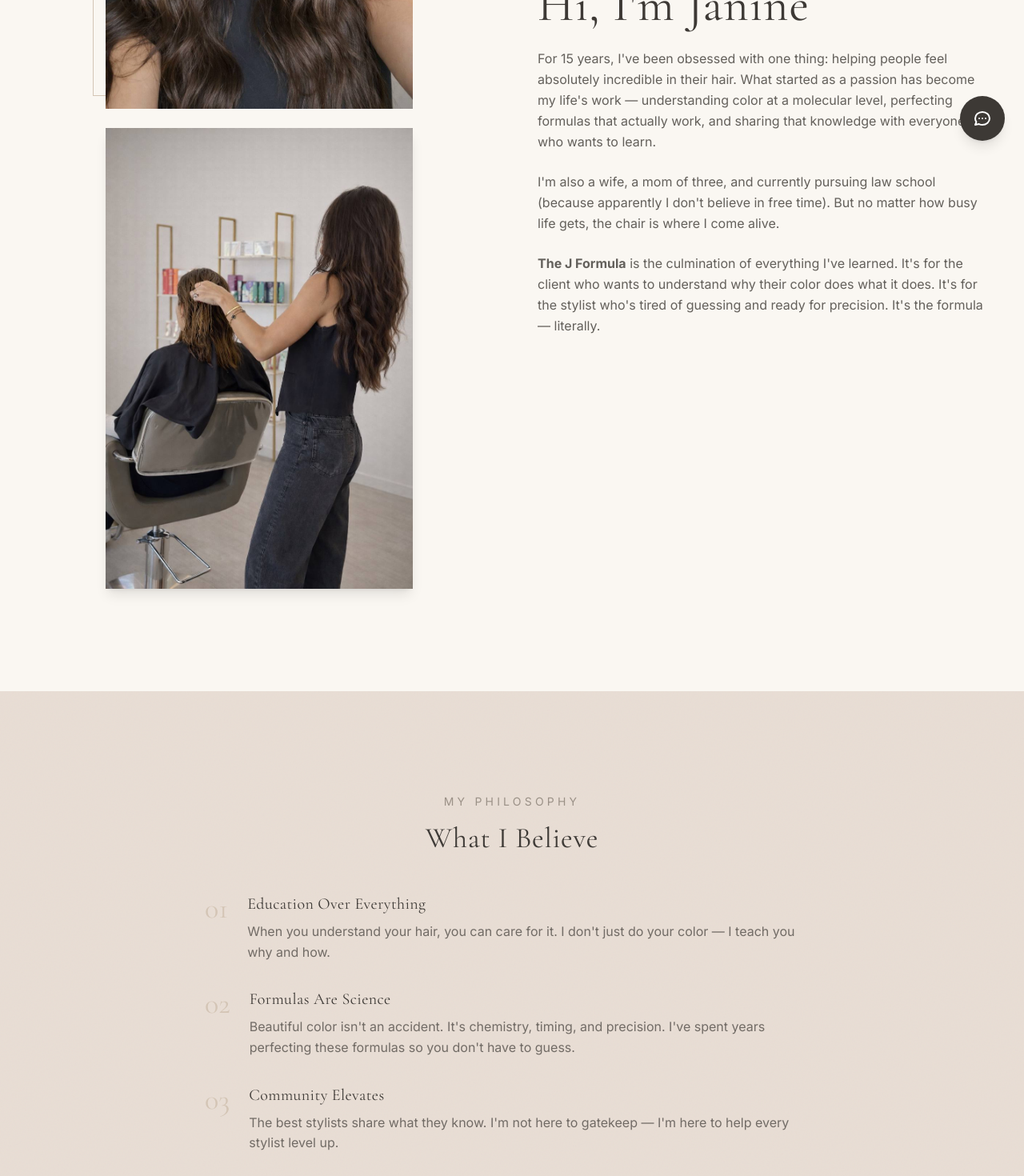
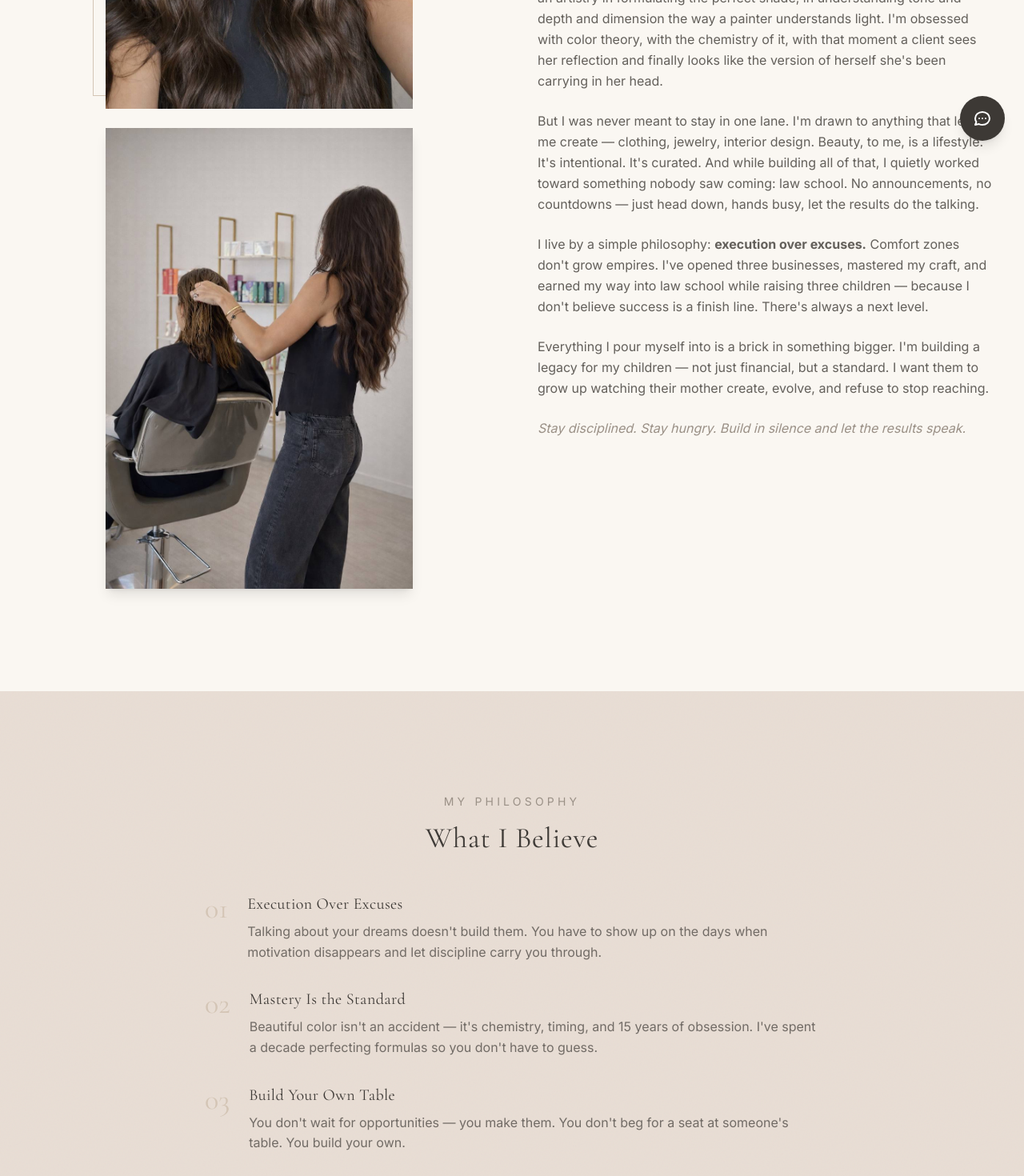
Before and after one commit to colorbyjanine/Thejformula, a Next.js app in the folder projects/thejformula/: page /about in a window 1280 px wide. Shown: the part 600-2070 px from the top of the page at 80% size. Built offline with nearby package versions, Linux system fonts and the light colour scheme.

Commit message:
Update About page with Janine's authentic voice

```diff
--- a/projects/thejformula/app/about/page.tsx
+++ b/projects/thejformula/app/about/page.tsx
@@ -41,22 +41,33 @@ export default function About() {
               </h1>
               <div className="space-y-6 text-[#3D3935]/80 leading-relaxed">
                 <p>
-                  For 15 years, I've been obsessed with one thing: helping people feel
-                  absolutely incredible in their hair. What started as a passion has become
-                  my life's work — understanding color at a molecular level, perfecting
-                  formulas that actually work, and sharing that knowledge with everyone
-                  who wants to learn.
+                  For 15 years, I've stood behind the chair transforming the way women see
+                  themselves. Color and extensions — that's where my heart lives. There's an
+                  artistry in formulating the perfect shade, in understanding tone and depth
+                  and dimension the way a painter understands light. I'm obsessed with color
+                  theory, with the chemistry of it, with that moment a client sees her reflection
+                  and finally looks like the version of herself she's been carrying in her head.
                 </p>
                 <p>
-                  I'm also a wife, a mom of three, and currently pursuing law school
-                  (because apparently I don't believe in free time). But no matter how
-                  busy life gets, the chair is where I come alive.
+                  But I was never meant to stay in one lane. I'm drawn to anything that lets me
+                  create — clothing, jewelry, interior design. Beauty, to me, is a lifestyle.
+                  It's intentional. It's curated. And while building all of that, I quietly
+                  worked toward something nobody saw coming: law school. No announcements,
+                  no countdowns — just head down, hands busy, let the results do the talking.
                 </p>
                 <p>
-                  <strong>The J Formula</strong> is the culmination of everything I've learned.
-                  It's for the client who wants to understand why their color does what it does.
-                  It's for the stylist who's tired of guessing and ready for precision.
-                  It's the formula — literally.
+                  I live by a simple philosophy: <strong>execution over excuses.</strong> Comfort
+                  zones don't grow empires. I've opened three businesses, mastered my craft, and
+                  earned my way into law school while raising three children — because I don't
+                  believe success is a finish line. There's always a next level.
+                </p>
+                <p>
+                  Everything I pour myself into is a brick in something bigger. I'm building a
+                  legacy for my children — not just financial, but a standard. I want them to
+                  grow up watching their mother create, evolve, and refuse to stop reaching.
+                </p>
+                <p className="italic text-[#9A9086]">
+                  Stay disciplined. Stay hungry. Build in silence and let the results speak.
                 </p>
               </div>
             </div>
@@ -80,11 +91,11 @@ export default function About() {
                 <span className="text-4xl font-[family-name:var(--font-cormorant)] text-[#D4C5B5]">01</span>
                 <div>
                   <h3 className="text-xl font-[family-name:var(--font-cormorant)] text-[#3D3935] mb-2">
-                    Education Over Everything
+                    Execution Over Excuses
                   </h3>
                   <p className="text-[#3D3935]/70">
-                    When you understand your hair, you can care for it. I don't just do your color —
-                    I teach you why and how.
+                    Talking about your dreams doesn't build them. You have to show up on
+                    the days when motivation disappears and let discipline carry you through.
                   </p>
                 </div>
               </div>
@@ -93,11 +104,11 @@ export default function About() {
                 <span className="text-4xl font-[family-name:var(--font-cormorant)] text-[#D4C5B5]">02</span>
                 <div>
                   <h3 className="text-xl font-[family-name:var(--font-cormorant)] text-[#3D3935] mb-2">
-                    Formulas Are Science
+                    Mastery Is the Standard
                   </h3>
                   <p className="text-[#3D3935]/70">
-                    Beautiful color isn't an accident. It's chemistry, timing, and precision.
-                    I've spent years perfecting these formulas so you don't have to guess.
+                    Beautiful color isn't an accident — it's chemistry, timing, and 15 years
+                    of obsession. I've spent a decade perfecting formulas so you don't have to guess.
                   </p>
                 </div>
               </div>
@@ -106,11 +117,11 @@ export default function About() {
                 <span className="text-4xl font-[family-name:var(--font-cormorant)] text-[#D4C5B5]">03</span>
                 <div>
                   <h3 className="text-xl font-[family-name:var(--font-cormorant)] text-[#3D3935] mb-2">
-                    Community Elevates
+                    Build Your Own Table
                   </h3>
                   <p className="text-[#3D3935]/70">
-                    The best stylists share what they know. I'm not here to gatekeep —
-                    I'm here to help every stylist level up.
+                    You don't wait for opportunities — you make them. You don't beg for a seat
+                    at someone's table. You build your own.
                   </p>
                 </div>
               </div>
```
Also changed, not shown: 1 other file (tests, documents, lock files or other folders).
